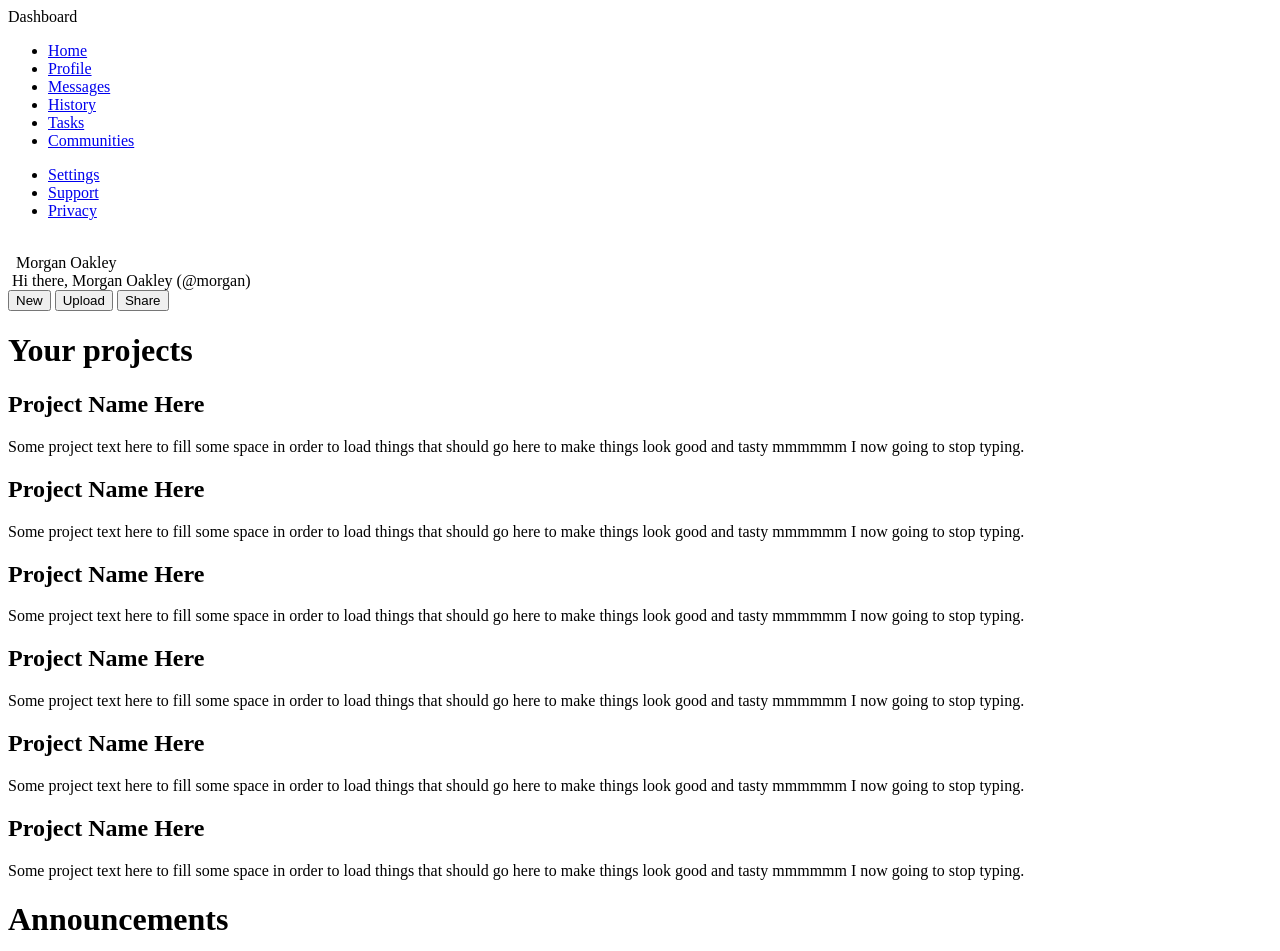
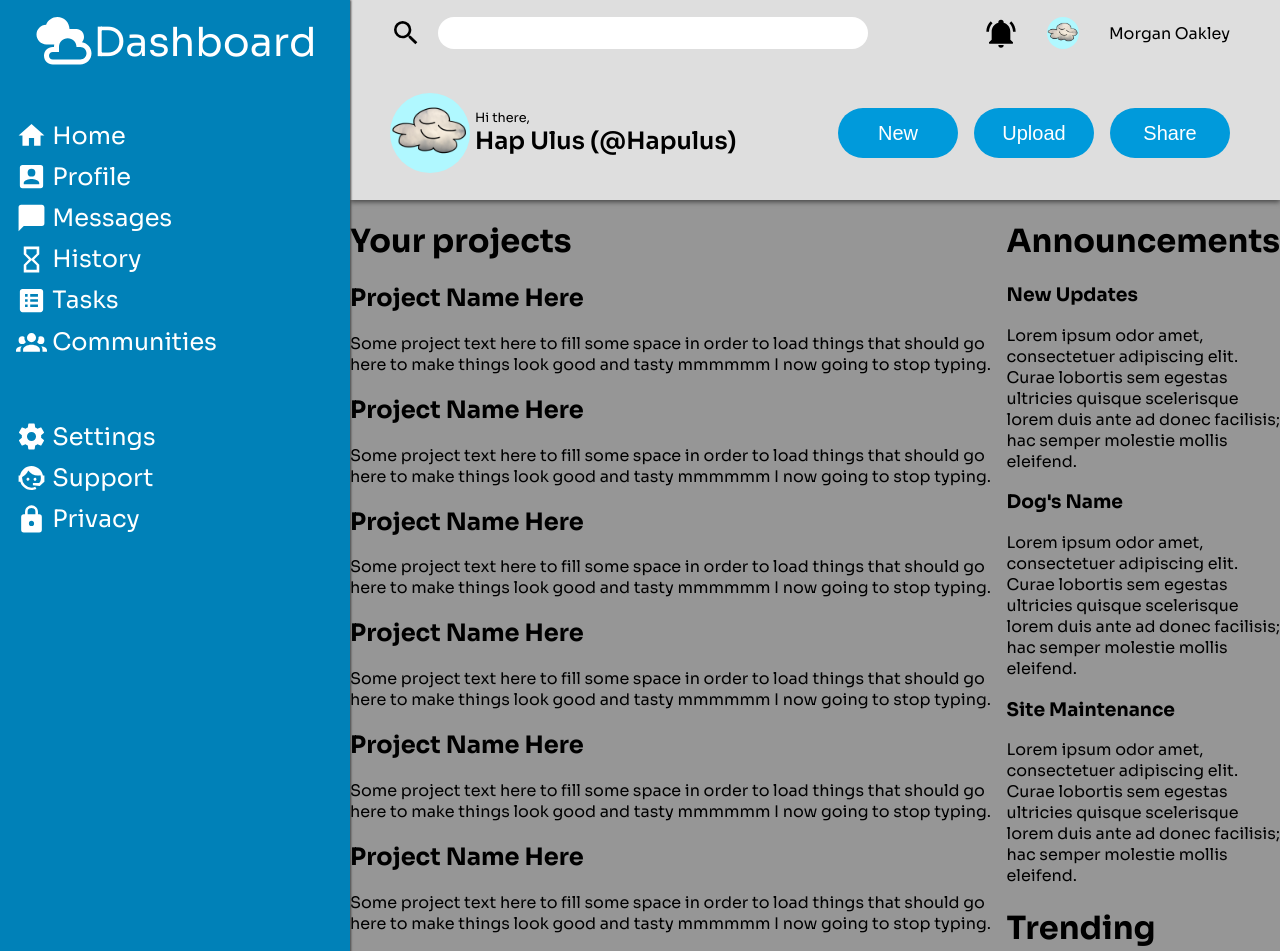
Before and after one commit to 18thompsona/OdinDashboard, a plain HTML site: page index.html in a window 1280 px wide. Shown: the top 951 px of the page. Drawn offline with Linux system fonts and the light colour scheme.

Commit message:
Finished Grid layout, sidebar style, and topbar style

```diff
--- a/index.html
+++ b/index.html
@@ -8,45 +8,52 @@
         <meta name="description" content="">
         <meta name="viewport" content="width=device-width, initial-scale=1">
         <link rel="stylesheet" href="style.css">
+
+        <link rel="preconnect" href="https://fonts.googleapis.com">
+        <link rel="preconnect" href="https://fonts.gstatic.com" crossorigin>
+        <link href="https://fonts.googleapis.com/css2?family=Sora:wght@100..800&display=swap" rel="stylesheet">
     </head>
     <body>
+        <div class="container">
             <div class="nav">
-            <span id="logo">Dashboard</span>
+                <span class="logo"><img src="img/clouds.svg" alt="">Dashboard</span>
                 <ul>
-                <li><img src="" alt="" class="navlinks-img"><a href="#" class="links">Home</a></li>
-                <li><img src="" alt="" class="navlinks-img"><a href="#" class="links">Profile</a></li>
-                <li><img src="" alt="" class="navlinks-img"><a href="#" class="links">Messages</a></li>
-                <li><img src="" alt="" class="navlinks-img"><a href="#" class="links">History</a></li>
-                <li><img src="" alt="" class="navlinks-img"><a href="#" class="links">Tasks</a></li>
-                <li><img src="" alt="" class="navlinks-img"><a href="#" class="links">Communities</a></li>
+                    <li><img src="img/home.svg" alt="" class="navlinks-img"><a href="#" class="links">Home</a></li>
+                    <li><img src="img/account-box.svg" alt="" class="navlinks-img"><a href="#" class="links">Profile</a></li>
+                    <li><img src="img/message.svg" alt="" class="navlinks-img"><a href="#" class="links">Messages</a></li>
+                    <li><img src="img/timer-sand-empty.svg" alt="" class="navlinks-img"><a href="#" class="links">History</a></li>
+                    <li><img src="img/list-box.svg" alt="" class="navlinks-img"><a href="#" class="links">Tasks</a></li>
+                    <li><img src="img/account-group.svg" alt="" class="navlinks-img"><a href="#" class="links">Communities</a></li>
                 </ul>
 
                 <ul>
-                <li><img src="" alt="" class="navlinks-img"><a href="#" class="links">Settings</a></li>
-                <li><img src="" alt="" class="navlinks-img"><a href="#" class="links">Support</a></li>
-                <li><img src="" alt="" class="navlinks-img"><a href="#" class="links">Privacy</a></li>
+                    <li><img src="img/cog.svg" alt="" class="navlinks-img"><a href="#" class="links">Settings</a></li>
+                    <li><img src="img/face-agent.svg" alt="" class="navlinks-img"><a href="#" class="links">Support</a></li>
+                    <li><img src="img/lock.svg" alt="" class="navlinks-img"><a href="#" class="links">Privacy</a></li>
                 </ul>
             </div>
 
             <div class="topbar">
-            <div class="search">
-                <img src="" alt="">
+                <div class="search topbar-left">
+                    <img src="img/magnify.svg" alt="">
                     <div class="search-bar"></div>
                 </div>
 
-            <div class="profilebar">
-                <img class="profilebar-img" src="" alt="">
-                <img class="profilebar-img" src="" alt="">
+                <div class="profilebar topbar-right">
+                    <img class="profilebar-img" src="img/bell-ring.svg" alt="">
+                    <img class="profilebar-img" src="img/CloudBoy.png" alt="">
                     Morgan Oakley
                 </div>
 
-            <div class="profile">
-                <img class="profile-img" src="" alt="">
-                Hi there,
-                Morgan Oakley (@morgan)
+                <div class="profile topbar-left">
+                    <img class="profile-img" src="img/CloudBoy.png" alt="">
+                    <div id="profile-info">
+                        <span id="profile-small">Hi there,</span>
+                        <span id="profile-name">Hap Ulus (@Hapulus)</span>
+                    </div>
                 </div>
 
-            <div class="actions">
+                <div class="actions topbar-right">
                     <button class="action-button">New</button>
                     <button class="action-button">Upload</button>
                     <button class="action-button">Share</button>
@@ -127,5 +134,6 @@
                     </div>
                 </div>
             </div>
+        </div>
     </body>
 </html>
--- a/style.css
+++ b/style.css
@@ -0,0 +1,187 @@
+/* // <uniquifier>: Use a unique and descriptive class name */
+/* // <weight>: Use a value from 100 to 800 */
+
+.sora-400 {
+  font-family: "Sora", sans-serif;
+  font-optical-sizing: auto;
+  font-weight: 400;
+  font-style: normal;
+}
+
+
+body{
+    margin: 0;
+    color: black;
+    font-family: Sora, sans-serif;
+}
+
+.container{
+    display: grid;
+    grid-template-columns: 350px 3fr 1fr;
+    grid-template-rows: 200px 2fr 2fr;
+}
+
+.nav{
+    grid-column: 1 / 2;
+    grid-row: 1 / 4;
+    color: white;
+
+    background-color: hsl(198, 100%, 36%);
+    box-shadow: 1px 0px 2px rgb(70, 70, 70);
+    z-index: 3;
+
+    display: flex;
+    flex-direction: column;
+
+}
+
+.logo{
+    font-size: 2.5em;
+    display: flex;
+    justify-content: center;
+    align-items: center;
+    margin-top: .3em;
+}
+
+.logo img{
+    height: 1.5em;
+    filter: invert(1);
+}
+
+.nav ul{
+    display: flex;
+    flex-direction: column;
+    gap: 10px;
+    padding: 0;
+    margin-top: 3em;
+    margin-bottom: 1em;
+    margin-left: 1em;
+}
+
+.nav ul li{
+    list-style: none;
+    font-size: 1.5em;
+    display: flex;
+    gap: 5px;
+    align-items: center;
+}
+
+.nav ul li a{
+    text-decoration: none;
+    color: white;
+}
+
+.navlinks-img{
+    height: 1.3em;
+    filter: invert(1);
+}
+
+.topbar{
+    grid-column: 2 / 4;
+
+    background-color: rgb(222, 222, 222);
+    box-shadow: 0px 2px 5px rgb(70, 70, 70);
+    z-index: 2;
+
+    display: grid;
+    grid-template-columns: 2fr 1fr;
+    grid-template-rows: 1fr 2fr;
+}
+
+.topbar-left{
+    position: relative;
+    left: 40px;
+}
+
+.topbar-right{
+    position: relative;
+    right: 50px;
+}
+
+.search{
+    display: flex;
+    gap: 1em;
+    align-items: center;
+    position: relative;
+    left: 40px;
+}
+
+.search-bar{
+    width: 80%;
+    height: 2em;
+    background-color: white;
+    border-radius: 30px;
+
+}
+
+.search img{
+    height: 2em;
+}
+
+.profilebar{
+    display: flex;
+    align-items: center;
+    justify-content: flex-end;
+    gap: 30px;
+}
+
+.profilebar-img{
+    height: 2em;
+    border-radius: 100px;
+}
+
+.profile{
+    display: flex;
+    gap: 5px;
+    align-items: center;
+    position: relative;
+    left: 40px;
+}
+
+.profile img{
+    height: 5em;
+    border-radius: 100px;
+}
+
+#profile-info{
+    display: flex;
+    flex-direction: column;
+}
+
+#profile-small{
+    font-size: .8em;
+}
+
+#profile-name{
+    font-size: 1.5em;
+    font-weight: 600;
+}
+
+.actions{
+    display: flex;
+    align-items: center;
+    justify-content: flex-end;
+    gap: 1em;
+}
+
+.action-button{
+    height: 2.5em;
+    width: 6em;
+    border: none;
+    border-radius: 100px;
+    background-color: hsl(198, 100%, 43%);
+    color: white;
+    font-size: 20px;
+}
+
+.projects{
+    grid-row: 2 / 4;
+
+    background-color: rgb(150, 150, 150);
+}
+
+.sidebar{
+    grid-row: 2 / 4;
+
+    background-color: rgb(150, 150, 150);
+}
```
Also changed, not shown: img/CloudBoy.png (added), img/account-box.svg (added), img/account-group.svg (added), img/bell-ring.svg (added), img/clouds.svg (added), img/cog.svg (added), img/face-agent.svg (added), img/home.svg (added), img/list-box.svg (added), img/lock.svg (added), img/magnify.svg (added), img/message.svg (added), img/timer-sand-empty.svg (added). Lines whose indentation alone changed are shown as unchanged.
